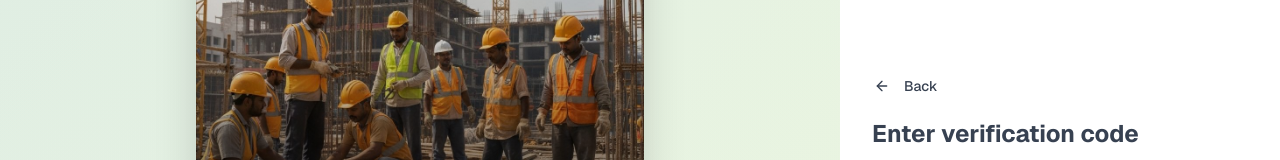
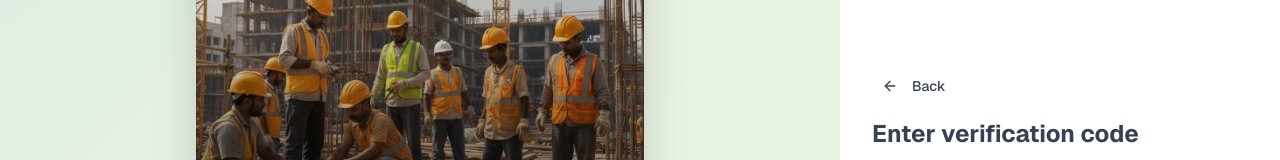
Before and after one commit to netcruxx-admin/chathub-tiptop-web, a Next.js app: page /signup-otp in a window 1280 px wide. Shown: the part 219-379 px from the top of the page. Built offline with nearby package versions, Linux system fonts and the light colour scheme.

Commit message:
refactor back button's spacing

```diff
--- a/src/app/(auth)/(carousel-layout)/signup-otp/page.tsx
+++ b/src/app/(auth)/(carousel-layout)/signup-otp/page.tsx
@@ -20,7 +20,9 @@ export default function OTPInput() {
 		<div className='flex flex-col justify-center items-center p-8 w-full h-full flex-1'>
 			<div className='w-full'>
 				<div className='mb-6'>
-					<BackBtn />
+					<div className='mb-4'>
+						<BackBtn />
+					</div>
 					<h2 className='text-2xl font-bold mb-2'>{t('otp.title')}</h2>
 					<p className='text-muted-foreground'>
 						{t('otp.subtitle')} {phoneNumber}
--- a/src/app/(auth)/(carousel-layout)/signup-phone/page.tsx
+++ b/src/app/(auth)/(carousel-layout)/signup-phone/page.tsx
@@ -19,7 +19,9 @@ export default function NumberInput() {
 		<div className='flex flex-col justify-center items-center p-8 w-full h-full flex-1'>
 			<div className='w-full'>
 				<div className='mb-6'>
-					<BackBtn />
+					<div className='mb-4'>
+						<BackBtn />
+					</div>
 					<h2 className='text-2xl font-bold mb-2'>{t('phone.title')}</h2>
 					<p className='text-muted-foreground'>{t('phone.subtitle')}</p>
 				</div>
--- a/src/components/backBtn.tsx
+++ b/src/components/backBtn.tsx
@@ -5,12 +5,7 @@ import { useRouter } from 'next/navigation'
 export default function BackBtn() {
 	const router = useRouter()
 	return (
-		<Button
-			variant='ghost'
-			size='sm'
-			onClick={() => router.back()}
-			className='mb-4 -ml-2'
-		>
+		<Button variant='ghost' size='sm' onClick={() => router.back()}>
 			<ArrowLeft className='w-4 h-4 mr-2' />
 			Back
 		</Button>
```
